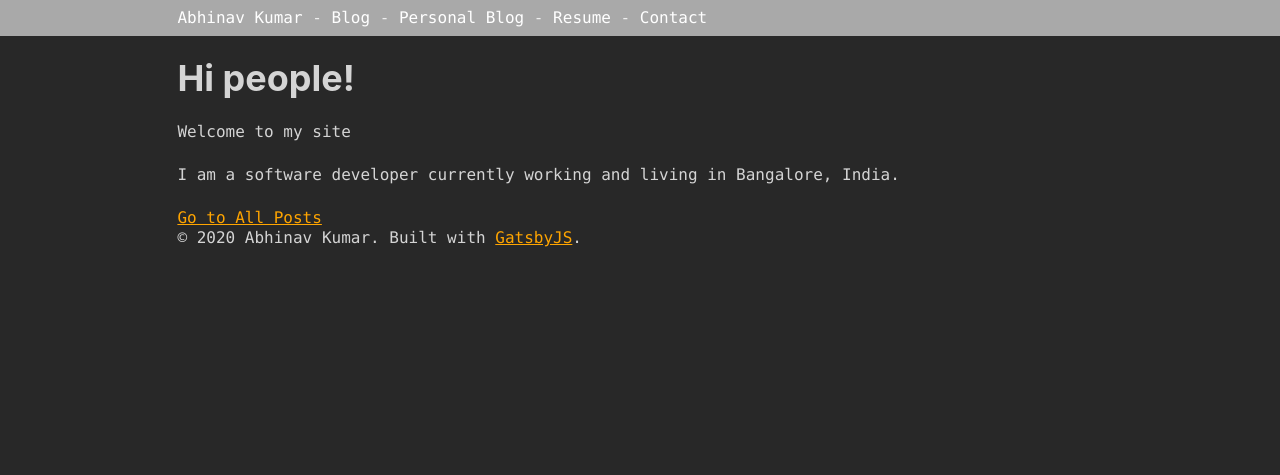
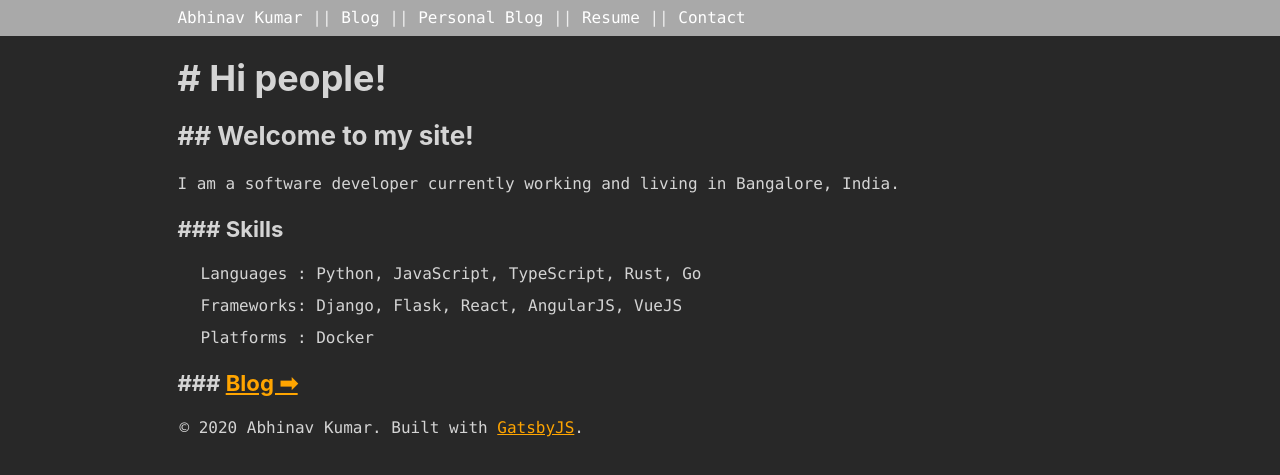
Before and after one commit to abhnvkmr/abhnv-dev, a Gatsby site: page / in a window 1280 px wide. Built offline with nearby package versions, Linux system fonts and the light colour scheme; Gatsby itself is replaced by a stand-in of ours.

Commit message:
Design tweaking

```diff
--- a/src/components/bio.js
+++ b/src/components/bio.js
@@ -29,7 +29,7 @@ const Bio = () => {
     <div
       style={{
         display: `flex`,
-        marginBottom: rhythm(0.5),
+        marginBottom: rhythm(0.2),
       }}
     >
       {/* <Image
--- a/src/components/header.js
+++ b/src/components/header.js
@@ -26,7 +26,7 @@ const Header = ({ siteTitle }) => (
         >
           {siteTitle}
         </Link>
-        <span> - </span>
+        <span> || </span>
         <Link
           to="/blog/"
           style={{
@@ -36,7 +36,7 @@ const Header = ({ siteTitle }) => (
         >
           Blog
         </Link>
-        <span> - </span>
+        <span> || </span>
         <a
           href="https://abhnv.com"
           style={{
@@ -46,7 +46,7 @@ const Header = ({ siteTitle }) => (
         >
           Personal Blog
         </a>
-        <span> - </span>
+        <span> || </span>
         <a
           href="https://abhnv.com/Abhinav%20Kumar%20-%202018.pdf"
           style={{
@@ -56,7 +56,7 @@ const Header = ({ siteTitle }) => (
         >
           Resume
         </a>
-        <span> - </span>
+        <span> || </span>
         <Link
           to="/"
           style={{
--- a/src/components/layout.js
+++ b/src/components/layout.js
@@ -35,7 +35,11 @@ const Layout = ({ children }) => (
           }}
         >
           <main>{children}</main>
-          <footer>
+          <footer
+            style={{
+              margin: `10px 2px`,
+            }}
+          >
             © {new Date().getFullYear()} Abhinav Kumar. Built with
             {` `}
             <a href="https://www.gatsbyjs.org">GatsbyJS</a>.
--- a/src/pages/blog.js
+++ b/src/pages/blog.js
@@ -15,6 +15,8 @@ class BlogIndex extends React.Component {
     return (
       <Layout location={this.props.location} title={siteTitle}>
         <SEO title="All posts" />
+
+        <h1># All Posts</h1>
 
         {posts.map(({ node }) => {
           const title = node.frontmatter.title || node.fields.slug
--- a/src/pages/index.js
+++ b/src/pages/index.js
@@ -4,14 +4,27 @@ import { Link } from "gatsby"
 import Layout from "../components/layout"
 import SEO from "../components/seo"
 
+import "./pages.css"
+
 const IndexPage = () => (
   <Layout>
     <SEO title="Home" keywords={[`gatsby`, `application`, `react`]} />
-    <h1>Hi people!</h1>
-    <p>Welcome to my site</p>
+    <h1># Hi people!</h1>
+    <h2>## Welcome to my site!</h2>
     <p>I am a software developer currently working and living in Bangalore, India.</p>
 
-    <Link to="/blog/">Go to All Posts</Link>
+    <h3>### Skills</h3>
+    <p>
+      <ul id="skills-list">
+        <li>Languages : Python, JavaScript, TypeScript, Rust, Go</li>
+        <li>Frameworks: Django, Flask, React, AngularJS, VueJS</li>
+        <li>Platforms : Docker</li>
+      </ul>
+    </p>
+
+    <h3>
+      ### <Link to="/blog/">Blog ➡</Link>
+    </h3>
   </Layout>
 )
 export default IndexPage
--- /dev/null
+++ b/src/pages/pages.css
@@ -0,0 +1,3 @@
+#skills-list > li {
+  list-style: none;
+}
```
